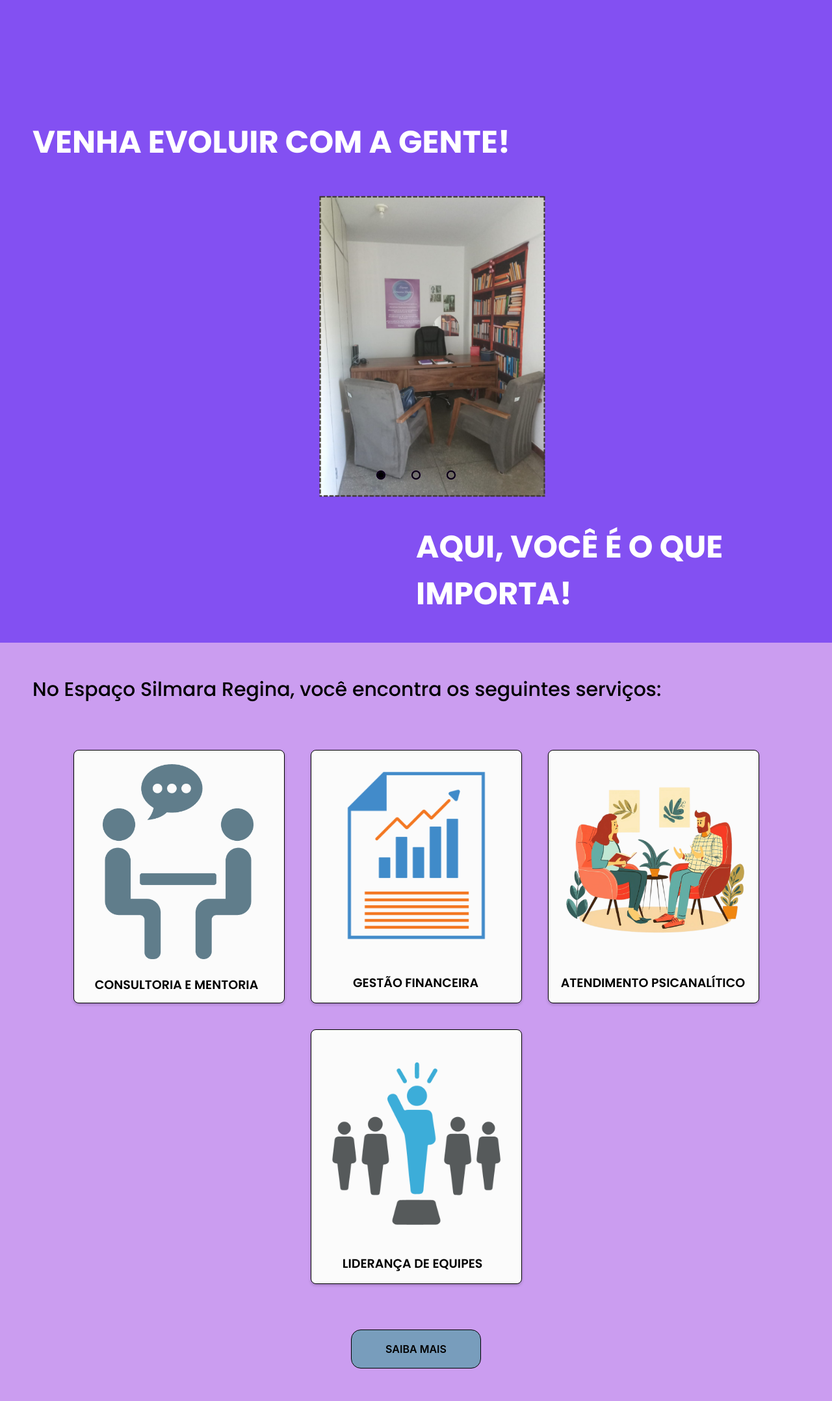
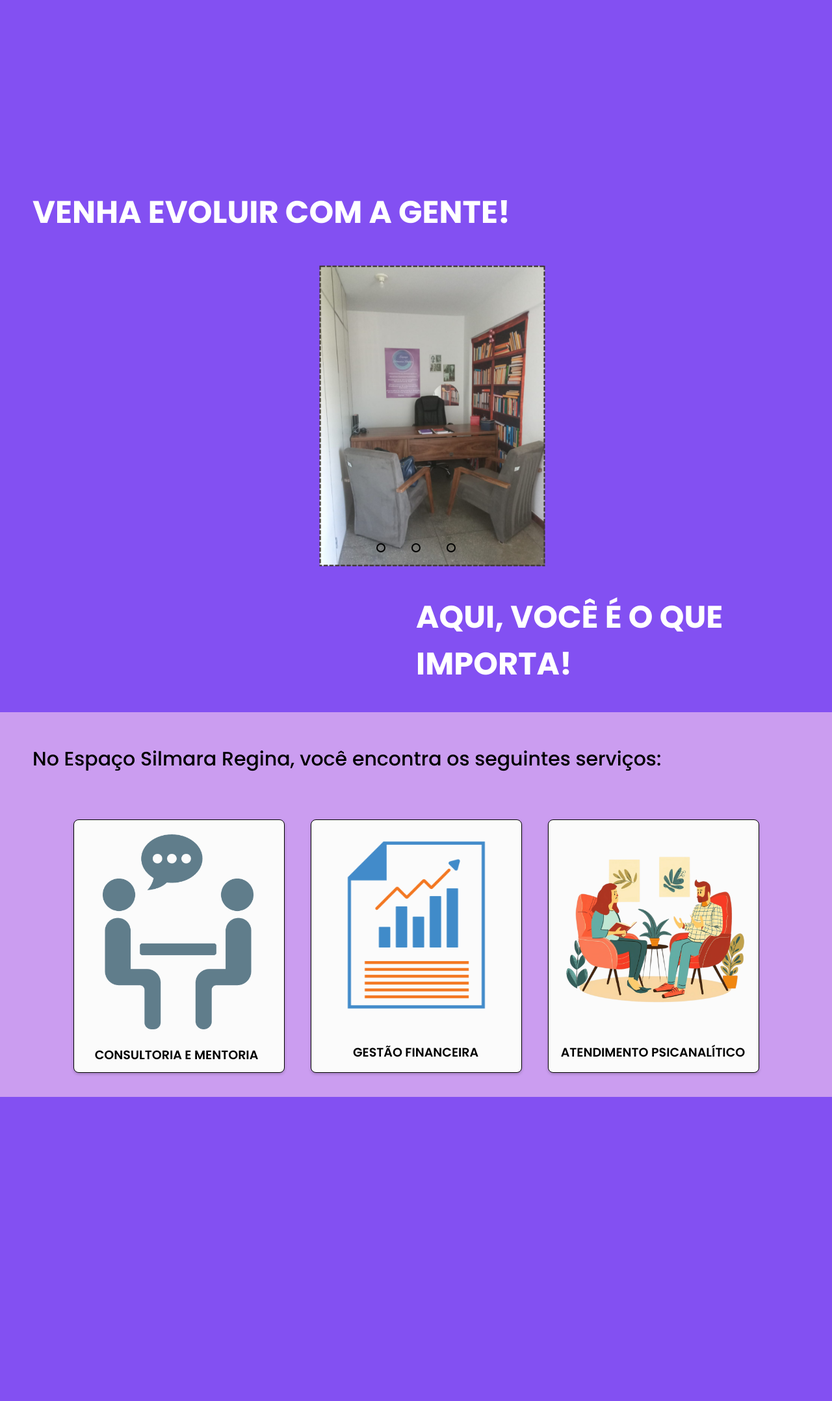
Before and after one commit to leirioli/desenvolve-projetos, a Flask app: page / in a window 1280 px wide. Shown: the part 262-2418 px from the top of the page at 65% size. After the commit the page ends 1950 px from the top, so only its background shows below. Run offline with Flask 3, Linux system fonts and the light colour scheme; parts of the project's set-up code (start-up, migrations or seed data) failed here and were passed over.

Commit message:
consertando o carrossel

```diff
--- a/static/style.css
+++ b/static/style.css
@@ -1,7 +1,13 @@
-* {
+html, body {
   margin: 0;
   padding: 0;
   box-sizing: border-box;
+}
+
+html, body {
+  width: 100%;
+  overflow-x: hidden;
+  min-height: 100%;
 }
 
 @font-face {
@@ -78,6 +84,11 @@
   width: 100%;
 }
 
+#fundo-início {
+  width: auto;
+  background-color: #6b21a8 !important;
+}
+
 /* slider das imagens */
 
 .slider {
@@ -108,11 +119,13 @@
 }
 
 .navegacao-manual {
-  position: absolute;
+  position: relative;
   width: 800px;
   margin-top: 30px;
   display: flex;
   justify-content: center;
+  overflow: hidden;
+  bottom: -5px;
 }
 
 .manual-btn {
@@ -140,6 +153,38 @@
 #radio3:checked ~  .first {
   margin-left: -50%;
 }
+.navegacao-auto div {
+  border: 2px solid rgb(118, 0, 227);
+  padding: 5px;
+  border-radius: 10px;
+  cursor: pointer;
+  transition: 1s;
+  position: relative;
+  bottom: 500px;
+}
+
+.navegacao-auto {
+  position: static;
+  width: 800px;
+  margin-top: 500px;
+  display: flex;
+  justify-content: center;
+}
+
+.navegacao-auto div:not(:last-child) {
+  margin-right: 40px;
+}
+
+#radio1:checked ~ .navegacao-auto .autobtn1 {
+  background-color: #000000;
+}
+#radio2:checked ~ .navegacao-auto .autobtn2 {
+  background-color: #000000;
+}
+#radio3:checked ~ .navegacao-auto .autobtn3 {
+  background-color: #000000;
+}
+
 
 .submenu {
   position: relative;
@@ -221,35 +266,6 @@
   display: block;
 }
 
-.navegacao-auto div {
-  border: 2px solid rgb(118, 0, 227);
-  padding: 5px;
-  border-radius: 10px;
-  cursor: pointer;
-  transition: 1s;
-}
-
-.navegacao-auto {
-  position: absolute;
-  width: 800px;
-  margin-top: 430px;
-  display: flex;
-  justify-content: center;
-}
-
-.navegacao-auto div:not(:last-child) {
-  margin-right: 40px;
-}
-
-#radio1:checked ~ .navegacao-auto .autobtn1 {
-  background-color: #000000;
-}
-#radio2:checked ~ .navegacao-auto .autobtn2 {
-  background-color: #000000;
-}
-#radio3:checked ~ .navegacao-auto .autobtn3 {
-  background-color: #000000;
-}
 
 /* fim slider das imagens */
 
@@ -260,7 +276,7 @@
 }
 
 #inicio {
-  padding-top: 900px;
+  padding-top: 1115px;
   background-color: #8350f2;
 }
 
@@ -296,7 +312,10 @@
 }
 
 .middle {
-  background: #CB9DF0;
+  background: #CB9DF0 !important;
+  display: flex;
+  flex-grow: 3;
+  flex-direction: column;
 }
 
 .phrase {
@@ -406,6 +425,7 @@
   border-radius: 15px;
   text-transform: uppercase;
   transition: all 300ms cubic-bezier(0.23, 1, 0.32, 1);
+  overflow: hidden;
 }
 
 #read-more-link:hover {
@@ -522,7 +542,7 @@
   display: flex;
   border-radius: 200px;
   margin-right: 2%;
-  max-width: 300px;
+  max-width: 100%;
   max-height: 300px;
 }
 
@@ -679,7 +699,7 @@
 }
 
 /* Estilos para o Popup */
-.popup {
+/* .popup {
   display: none;
   position: fixed;
   top: 0;
@@ -732,7 +752,7 @@
 .popup button:hover {
   background-color: #0056b3;
 }
-/* Botão Fechar*/
+
 .close-btn {
   position: absolute;
   top: 10px;
@@ -780,7 +800,7 @@
 
 .open-popup-btn button:hover {
   background-color: #0056b3;
-}
+} */
 
 /* media query */
 
```
